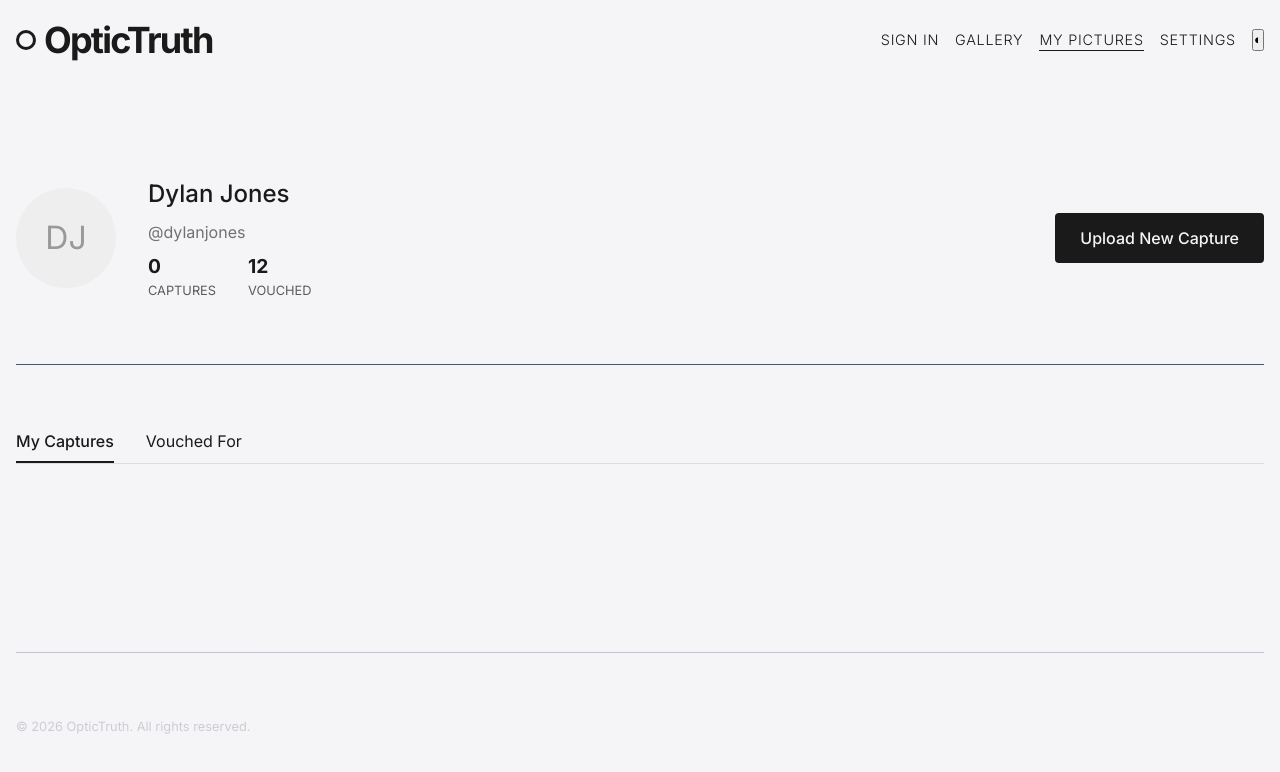
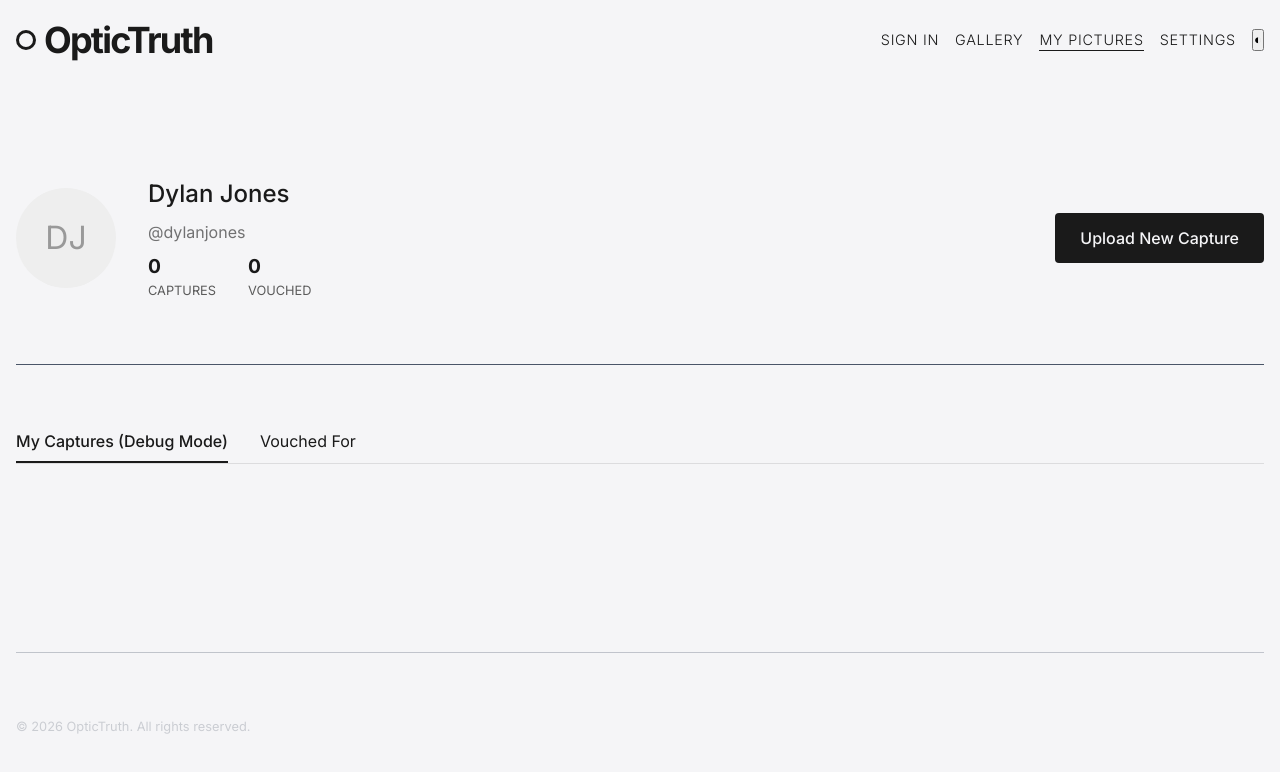
Before and after one commit to feanord1-max/OpticTruth, a website: page www/profile.html in a window 1280 px wide. Drawn offline with Linux system fonts and the light colour scheme.

Commit message:
chore: force cache bust on profile.js

```diff
--- a/www/profile.html
+++ b/www/profile.html
@@ -100,7 +100,8 @@
                 <div class="profile-stats">
                     <div class="stat-item"><span class="stat-val" id="upload-count">0</span><span
                             class="stat-label">Captures</span></div>
-                    <div class="stat-item"><span class="stat-val">12</span><span class="stat-label">Vouched</span></div>
+                    <div class="stat-item"><span class="stat-val" id="vouch-count">0</span><span
+                            class="stat-label">Vouched</span></div>
                 </div>
             </div>
             <div style="margin-left: auto;">
@@ -109,7 +110,7 @@
         </section>
 
         <div class="section-tabs">
-            <div class="tab active">My Captures</div>
+            <div class="tab active">My Captures (Debug Mode)</div>
             <div class="tab">Vouched For</div>
         </div>
 
@@ -132,7 +133,7 @@
     </div>
 
     <script src="./js/common.js"></script>
-    <script type="module" src="./js/profile.js"></script>
+    <script type="module" src="./js/profile.js?v=debug"></script>
     <script>
         // Dark Mode Check
         const toggle = document.getElementById('theme-toggle');
```
